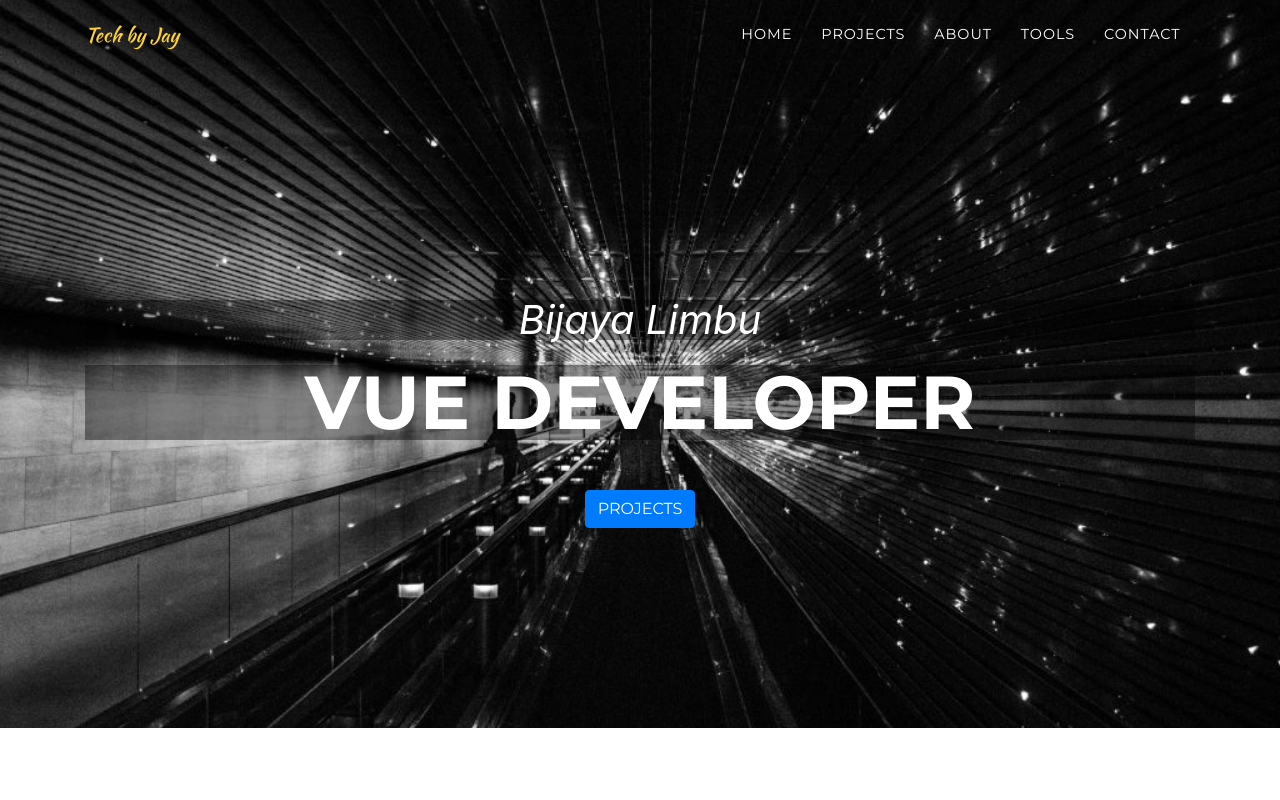
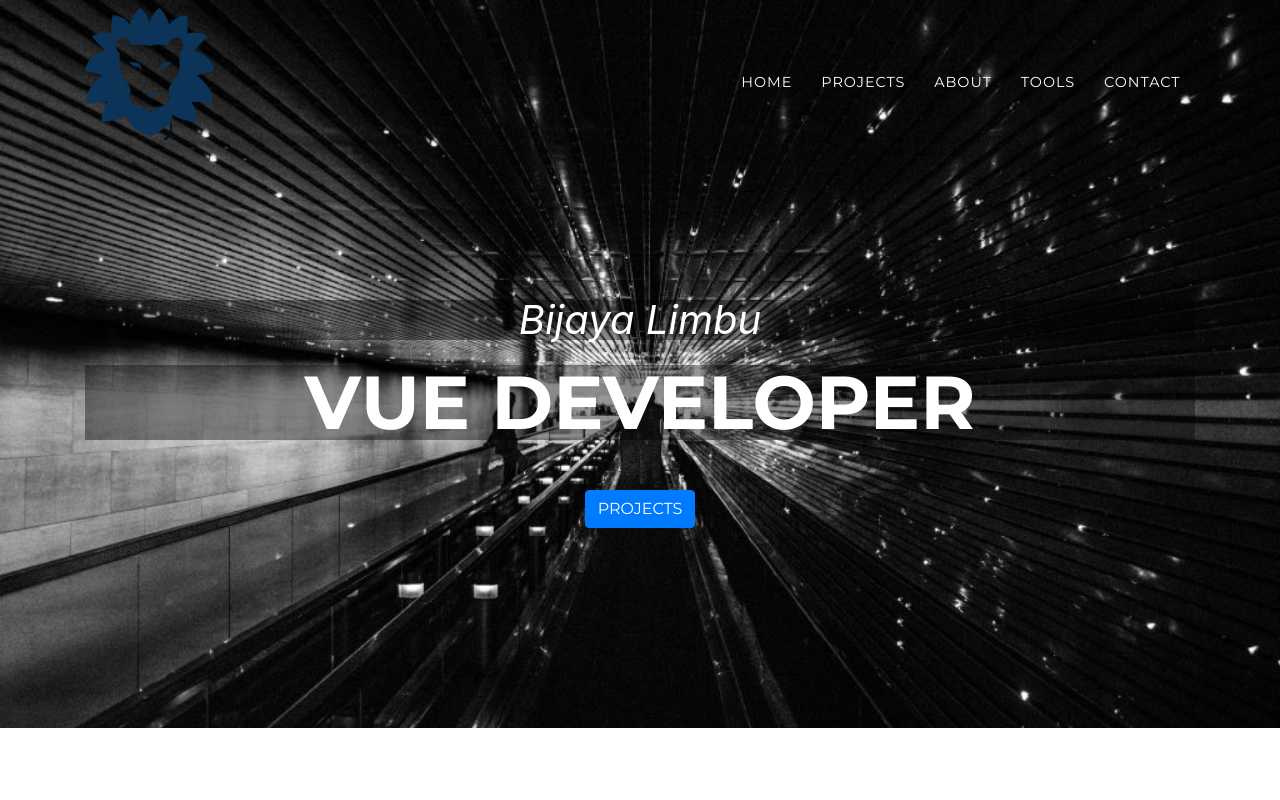
Before and after one commit to madox357/Vue_technonana, a Vue app: page / in a window 1280 px wide. Shown: the top 800 px of the page. Built offline with nearby package versions, Linux system fonts and the light colour scheme; some icons are missing; a web font is replaced by a local one.

Commit message:
Added logo a tag

```diff
--- a/src/App.vue
+++ b/src/App.vue
@@ -4,7 +4,7 @@
     <!-- Navigation -->
     <nav class="navbar navbar-expand-lg navbar-dark fixed-top" id="mainNav">
       <div class="container">
-        <a class="navbar-brand js-scroll-trigger" href="#page-top">Tech by Jay</a>
+        <a href="#page-top"><img id="logo" width="130" height="150" src="./assets/img/logo.png" alt="Logo"></a>
         <button class="navbar-toggler navbar-toggler-right" type="button" data-toggle="collapse" data-target="#navbarResponsive" aria-controls="navbarResponsive" aria-expanded="false" aria-label="Toggle navigation">
           Menu
           <i class="fas fa-bars"></i>
@@ -81,7 +81,7 @@
     </section>
 
     <!-- Portfolio Grid -->
-
+     <Portfolio></Portfolio>
 
     <!-- About -->
     <section id="about">
@@ -372,7 +372,7 @@
     </footer>
 
     <!-- Portfolio Modals -->
-    <Portfolio></Portfolio>
+
     <!-- Modal 1 -->
     <div class="portfolio-modal modal fade" id="portfolioModal1" tabindex="-1" role="dialog" aria-hidden="true">
       <div class="modal-dialog">
@@ -612,4 +612,5 @@ body {
     box-shadow: inset 0 0 0 1000px rgba(0,0,0,.4);
 }
 
+
 </style>
```
Also changed, not shown: src/assets/img/logo.png (renamed from src/assets/logo.png).
